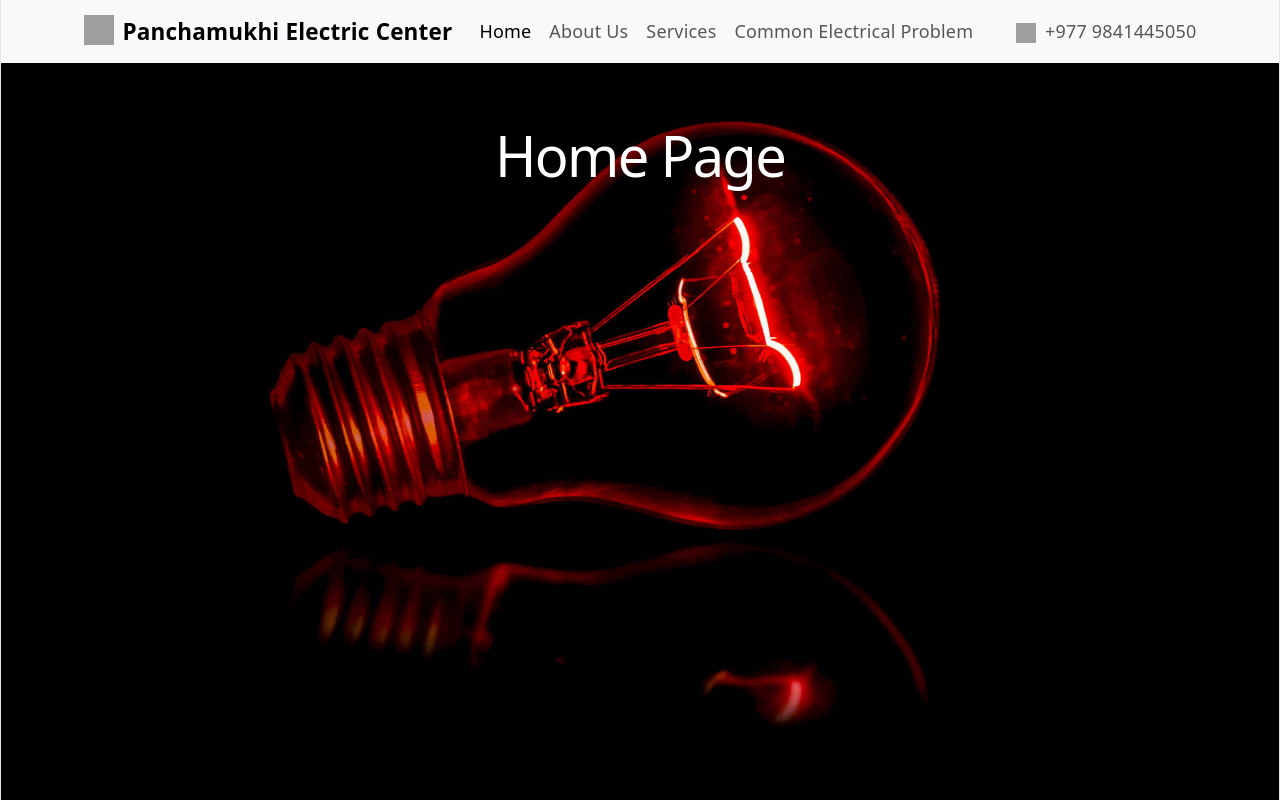
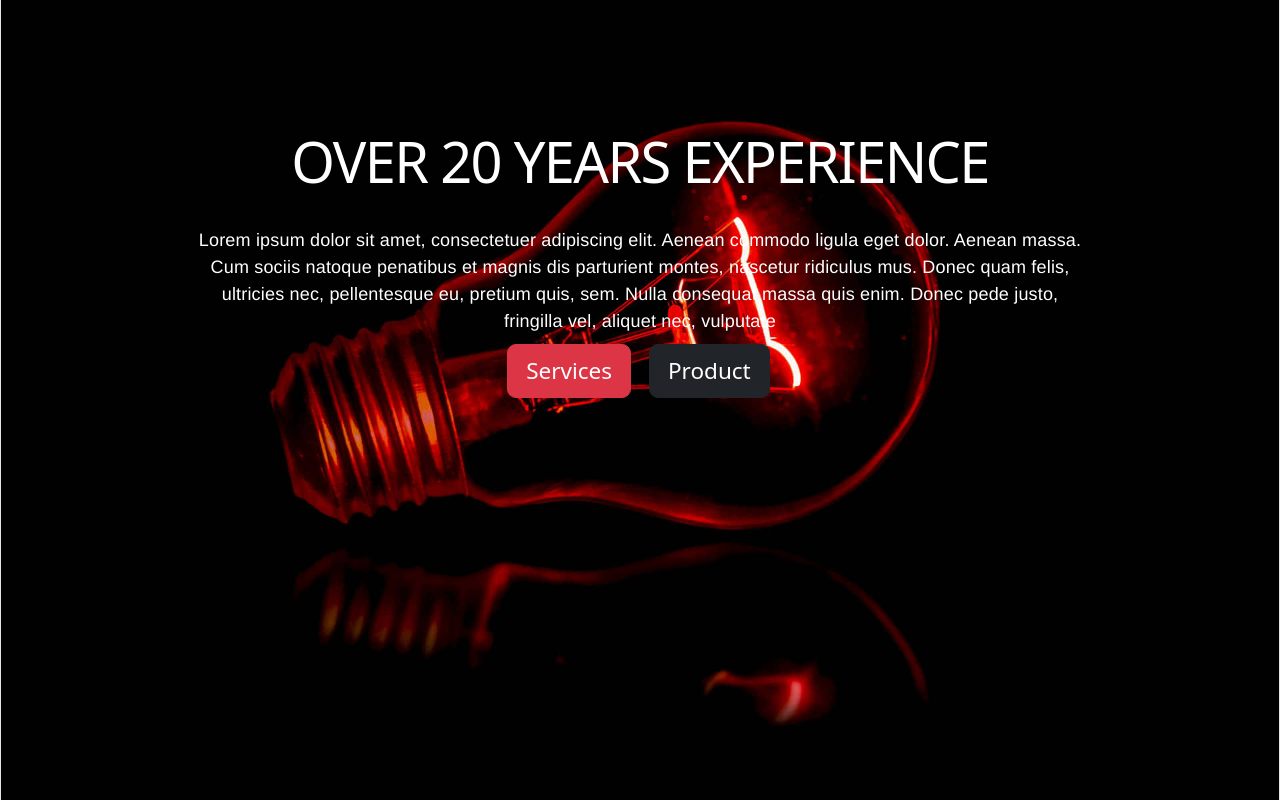
Before and after one commit to Bibek0130/ElectricCenter-Website, a React (Vite) app in the folder electriccenter.client/: page / in a window 1280 px wide. Before the commit this address led to /home. Built offline with nearby package versions, Linux system fonts and the light colour scheme; grey boxes are pictures that could not be loaded.

Commit message:
Dev: Created and added landing page.

```diff
--- a/electriccenter.client/src/app/App.jsx
+++ b/electriccenter.client/src/app/App.jsx
@@ -1,20 +1,21 @@
 //imports
 import { Routes, Route, Navigate } from 'react-router-dom';
 import CustomNav from './layout/MainLayout.jsx';
+import LandingPage from '../features/landing page/LandingPage.jsx';
 
 function App() {
     return(
         <>
             <Routes>
+                <Route path="/" element={<LandingPage />} />
                 <Route element={<CustomNav li={[
                     ["Home", "home"],
                     ["About Us", "about"],
                     ["Services", "services"],
                     ["Common Electrical Problem", "FAQ"]
                 ]} />}>
-                    <Route path="/" element={<Navigate to="/home" replace />} />
 
-                    {/* 2. Your existing routes */}
+
                     <Route path="/home" element={<h1>Home Page</h1>} />
                     <Route path="/about" element={<h1>About Us</h1>} />
                     <Route path="/services" element={<h1>Our Services</h1>} />
--- /dev/null
+++ b/electriccenter.client/src/features/landing page/LandingPage.jsx
@@ -0,0 +1,45 @@
+function landingPage() {
+
+    return (
+        <>
+
+            <div className="container" style={centerContainer}>
+                <div className="row">
+                    <h1>OVER 20 YEARS EXPERIENCE</h1>
+                </div>
+
+                <div className="row">
+                    <p>
+                        Lorem ipsum dolor sit amet, consectetuer adipiscing elit. Aenean commodo ligula eget dolor. Aenean massa. Cum sociis natoque penatibus et magnis dis parturient montes, nascetur ridiculus mus. Donec quam felis, ultricies nec, pellentesque eu, pretium quis, sem. Nulla consequat massa quis enim. Donec pede justo, fringilla vel, aliquet nec, vulputate
+                    </p>
+                </div>
+
+                <div className="row align-items-center">
+
+                        <div className="col p-2 text-lg-end text-md-end">
+                            <div>
+                            <button className="btn btn-lg btn-danger " >Services</button>
+                            </div>
+
+                        </div>
+                        <div className="col p-2 text-lg-start text-md-start">
+                            <div>
+                                <button className="btn btn-lg btn-dark">Product</button>
+                            </div>
+
+                        </div>
+
+                </div>
+
+            </div>
+
+        </>
+    )
+}
+export default landingPage;
+
+const centerContainer = {
+    padding: "10% 10% "
+    //display: "flex",
+    //justifyContent: "center"
+}
```
